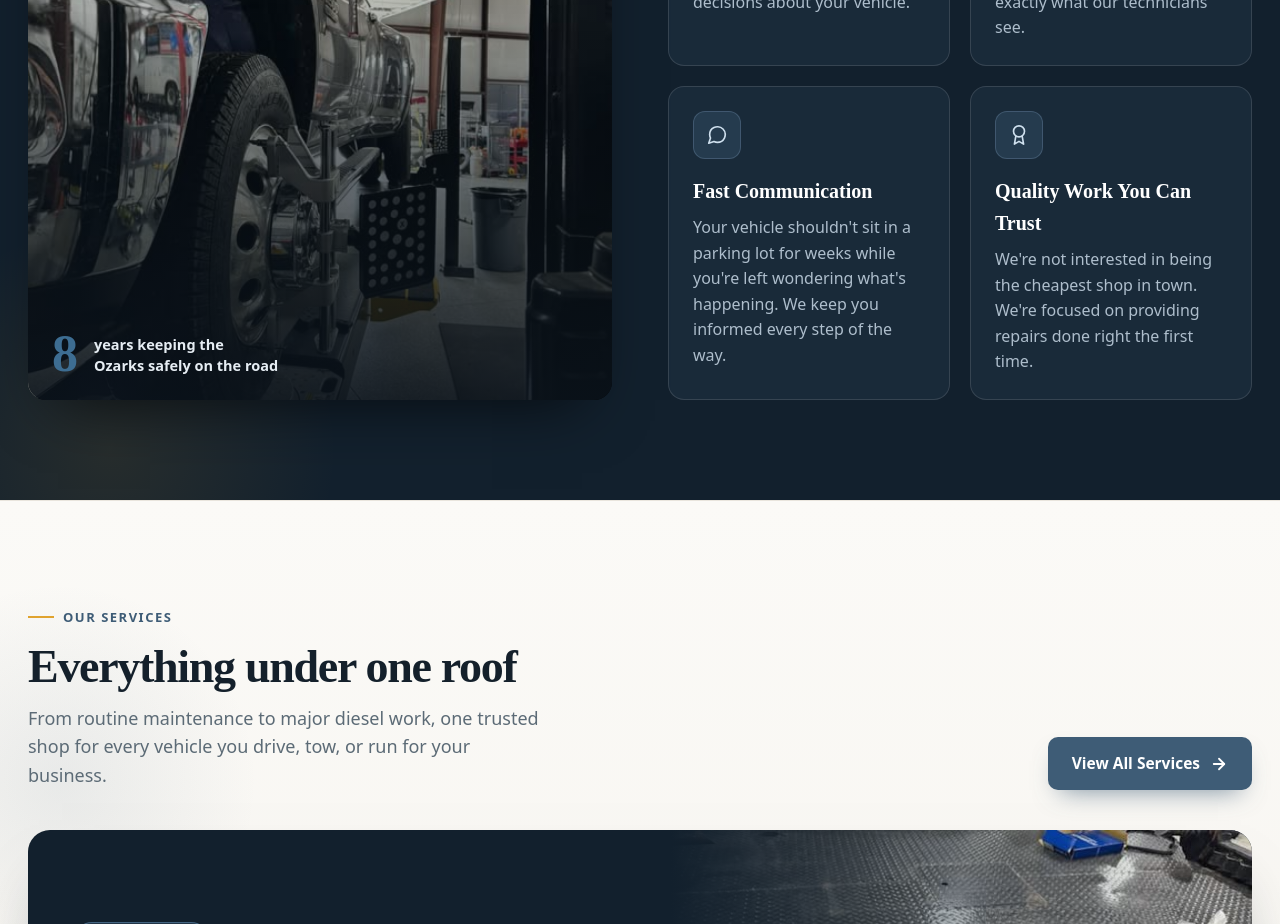
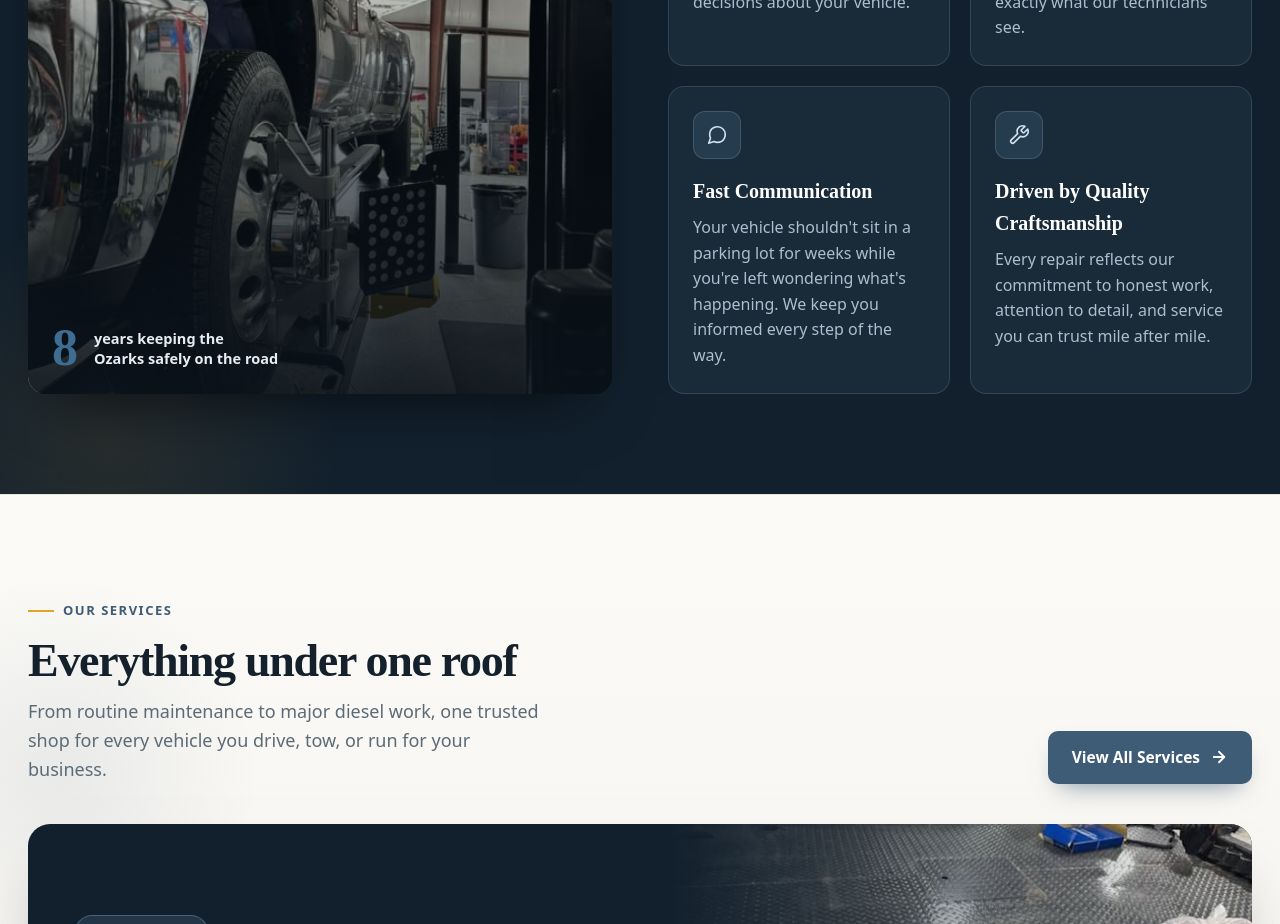
Before and after one commit to webstix-git/Gearhavenauto, a Next.js app: page / in a window 1280 px wide. Shown: the part 2740-3664 px from the top of the page. Built offline with nearby package versions, Linux system fonts and the light colour scheme; no server answers.

Commit message:
Client feedback

```diff
--- a/src/generated/page-content.ts
+++ b/src/generated/page-content.ts
@@ -145,10 +145,10 @@ export const PAGE_HTML = `<div style="min-height:100vh;overflow-x:hidden">
         </div>
 
         <div data-reveal style="background:rgba(62,92,118,.18);border:1px solid rgba(255,255,255,.12);border-radius:16px;padding:24px" class="gh-card-why">
-          <span style="display:grid;place-items:center;width:48px;height:48px;border-radius:12px;background:rgba(62,92,118,.35);border:1px solid rgba(143,176,206,.25);color:#CFE0EE;margin-bottom:16px"><svg width="22" height="22" viewBox="0 0 24 24" fill="none" stroke="currentColor" stroke-width="1.8" stroke-linecap="round" stroke-linejoin="round"><circle cx="12" cy="8" r="6"></circle><path d="M15.5 13.5 17 22l-5-3-5 3 1.5-8.5"></path></svg>
+          <span style="display:grid;place-items:center;width:48px;height:48px;border-radius:12px;background:rgba(62,92,118,.35);border:1px solid rgba(143,176,206,.25);color:#CFE0EE;margin-bottom:16px"><svg width="22" height="22" viewBox="0 0 24 24" fill="none" stroke="currentColor" stroke-width="1.8" stroke-linecap="round" stroke-linejoin="round"><path d="M14.7 6.3a1 1 0 0 0 0 1.4l1.6 1.6a1 1 0 0 0 1.4 0l3.77-3.77a6 6 0 0 1-7.94 7.94l-6.91 6.91a2.12 2.12 0 0 1-3-3l6.91-6.91a6 6 0 0 1 7.94-7.94l-3.76 3.76z"></path></svg>
           </span>
-          <h3 style="font-family:'Bricolage Grotesque';font-weight:700;font-size:20px;margin:0 0 8px;color:#fff">Quality Work You Can Trust</h3>
-          <p style="font-size:15px;line-height:1.6;color:#AEBECC;margin:0">We're not interested in being the cheapest shop in town. We're focused on providing repairs done right the first time.</p>
+          <h3 style="font-family:'Bricolage Grotesque';font-weight:700;font-size:20px;margin:0 0 8px;color:#fff">Driven by Quality Craftsmanship</h3>
+          <p style="font-size:15px;line-height:1.6;color:#AEBECC;margin:0">Every repair reflects our commitment to honest work, attention to detail, and service you can trust mile after mile.</p>
         </div>
 
       </div>
```
